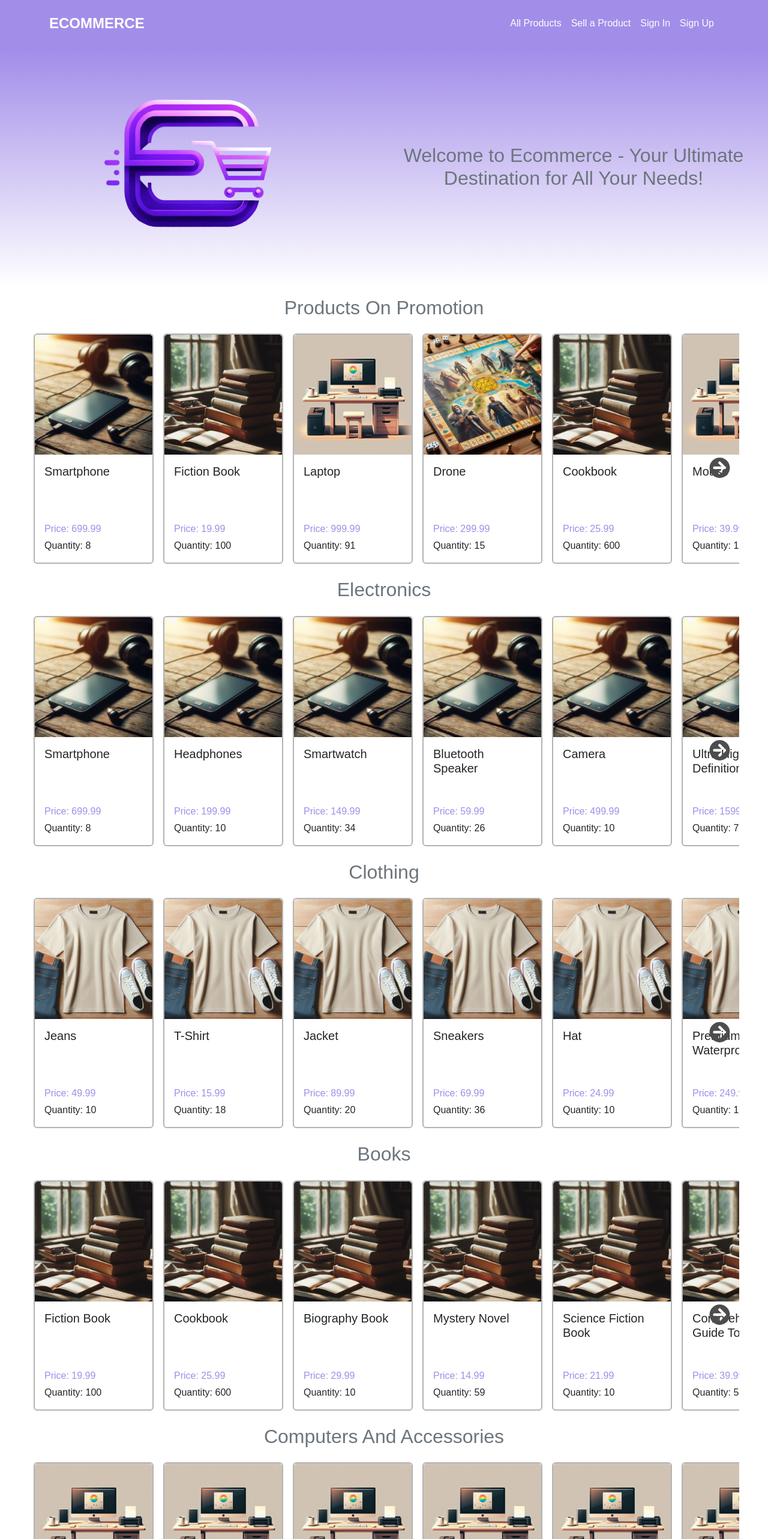
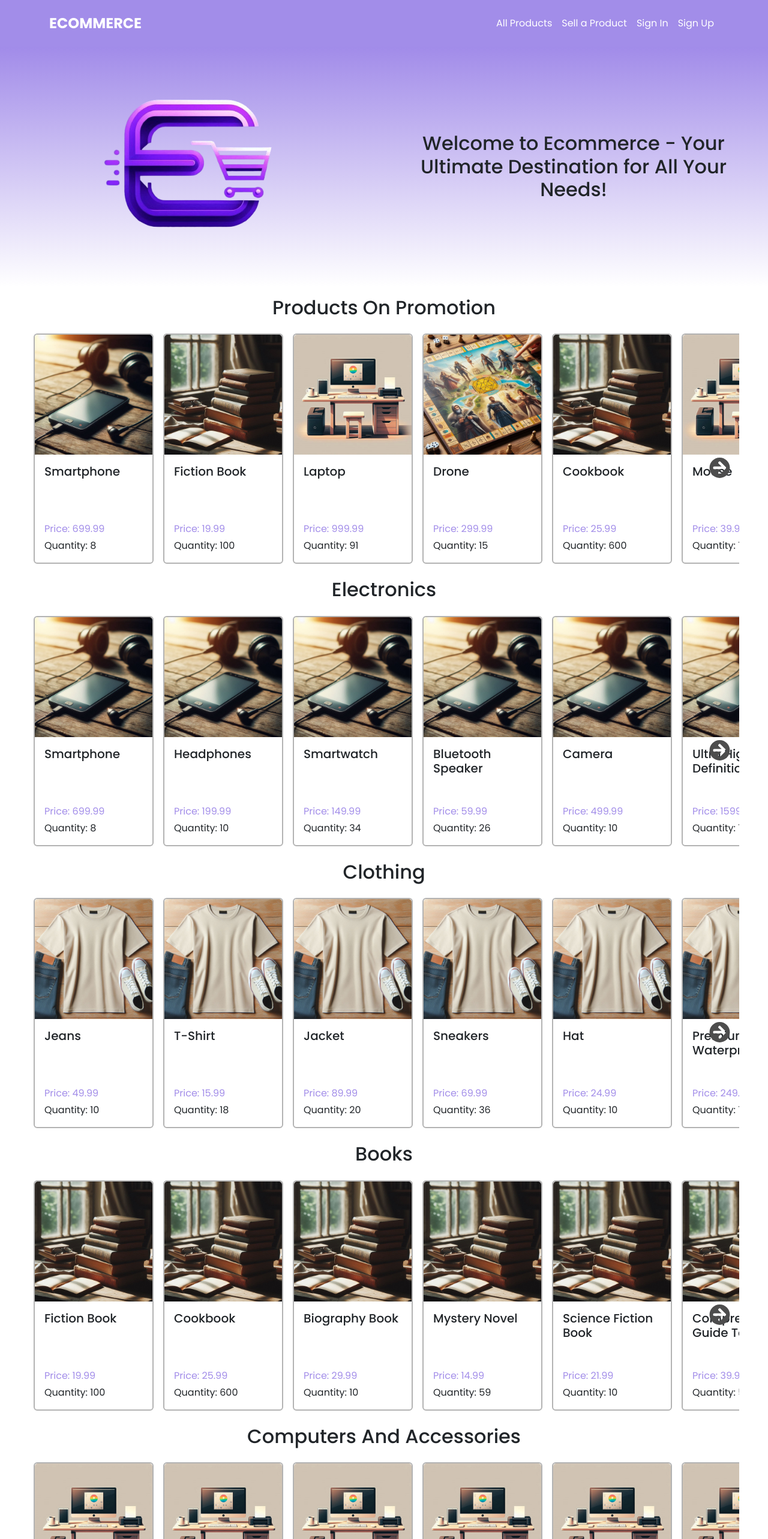
Before and after one commit to Jbuenoss/Ecommerce-Frontend, a React (Vite) app in the folder Ecommerce/: page / in a window 1280 px wide. Shown: the top 2566 px of the page at 60% size. Built offline with nearby package versions, Linux system fonts and the light colour scheme.

Commit message:
font changed

```diff
--- a/Ecommerce/index.html
+++ b/Ecommerce/index.html
@@ -1,13 +1,22 @@
 <!doctype html>
 <html lang="en">
+
 <head>
   <meta charset="UTF-8" />
   <link rel="icon" href="/Ecommerce rigth.png" />
   <meta name="viewport" content="width=device-width, initial-scale=1.0" />
   <title>Ecommerce</title>
+  <!--Font-->
+  <link rel="preconnect" href="https://fonts.googleapis.com">
+  <link rel="preconnect" href="https://fonts.gstatic.com" crossorigin>
+  <link
+    href="https://fonts.googleapis.com/css2?family=Poppins:ital,wght@0,100;0,200;0,300;0,400;0,500;0,600;0,700;0,800;0,900;1,100;1,200;1,300;1,400;1,500;1,600;1,700;1,800;1,900&display=swap"
+    rel="stylesheet">
 </head>
+
 <body>
   <div id="root"></div>
   <script type="module" src="/src/main.jsx"></script>
 </body>
+
 </html>
--- a/Ecommerce/src/App.css
+++ b/Ecommerce/src/App.css
@@ -2,4 +2,6 @@
     margin: 0;
     padding: 0;
     box-sizing: border-box;
+    font-family: "Poppins", sans-serif;
+    /* font-family: Arial, Helvetica, sans-serif; */
 }
--- a/Ecommerce/src/routes/Home.jsx
+++ b/Ecommerce/src/routes/Home.jsx
@@ -55,7 +55,7 @@ function Home() {
                 <Row className='img-banner home-maxsize'>
                     <Col md={6} sm={12}><img src={imgMain} /></Col>
                     <Col md={6} sm={12}>
-                        <h2 className='me-md-2 me-0 text-secondary h-100 d-flex align-items-center text-center pb-5 pb-md-0'>
+                        <h2 className='me-md-2 me-0 h-100 d-flex align-items-center text-center pb-5 pb-md-0'>
                             Welcome to Ecommerce - Your Ultimate Destination for All Your Needs!
                         </h2>
                     </Col>
@@ -66,17 +66,17 @@ function Home() {
                 <h2 className='card-list-loading d-flex justify-content-center align-items-center'>Loading...</h2> :
                 <div className='text-capitalize d-flex justify-content-center'>
                     <div className='home-maxsize'>
-                        <h2 className='text-center mt-3 text-secondary'>Products on promotion</h2>
+                        <h2 className='text-center mt-3'>Products on promotion</h2>
                         <SliderBar products={productsInPromotion} />
-                        <h2 className='text-center mt-3 text-secondary'>electronics</h2>
+                        <h2 className='text-center mt-3'>electronics</h2>
                         <SliderBar products={electronicsproducts} />
-                        <h2 className='text-center mt-3 text-secondary'>clothing</h2>
+                        <h2 className='text-center mt-3'>clothing</h2>
                         <SliderBar products={clothingproducts} />
-                        <h2 className='text-center mt-3 text-secondary'>books</h2>
+                        <h2 className='text-center mt-3'>books</h2>
                         <SliderBar products={booksproducts} />
-                        <h2 className='text-center mt-3 text-secondary'>Computers And Accessories</h2>
+                        <h2 className='text-center mt-3'>Computers And Accessories</h2>
                         <SliderBar products={compAndAccesproducts} />
-                        <h2 className='text-center mt-3 text-secondary'>hobbies</h2>
+                        <h2 className='text-center mt-3'>hobbies</h2>
                         <SliderBar products={hobbiesproducts} />
                     </div>
                 </div>
--- a/Ecommerce/src/routes/style.css
+++ b/Ecommerce/src/routes/style.css
@@ -1,7 +1,3 @@
-*{
-    font-family: Arial, Helvetica, sans-serif;
-}
-
 Form {
     min-height: 420px;
     max-width: 400px;
```
Lines whose indentation alone changed are shown as unchanged.
